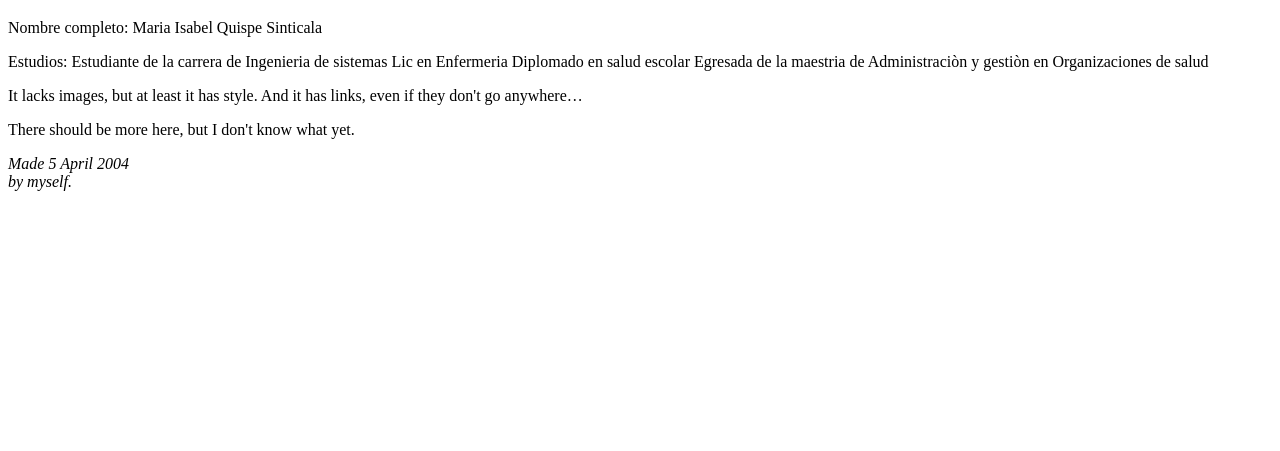
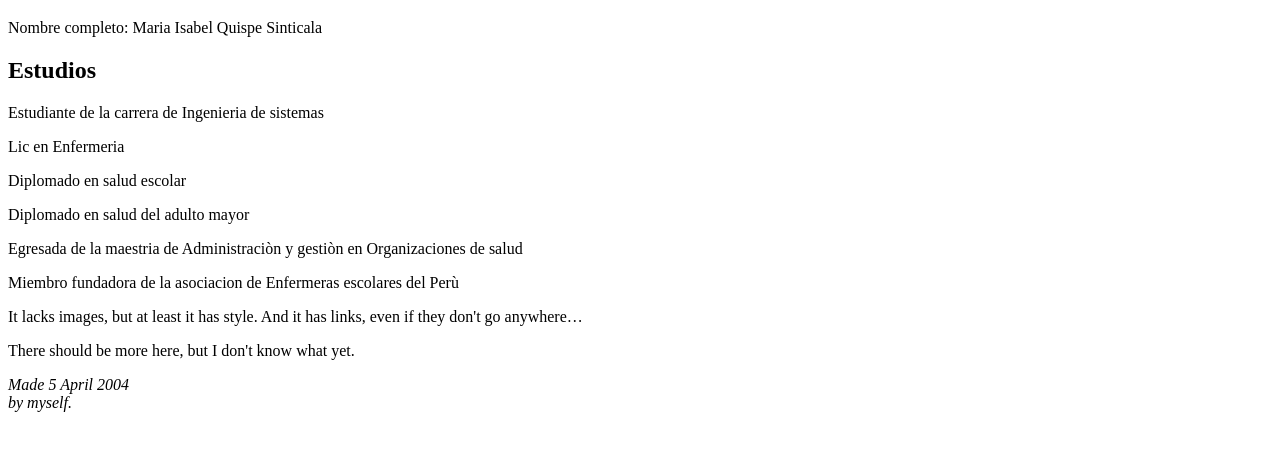
Before and after one commit to mquispesin-456/IDWeb-Isabel-Quispe, a plain HTML site: page Lab01/author.html in a window 1280 px wide. Shown: the part 61-512 px from the top of the page. Drawn offline with Linux system fonts and the light colour scheme.

Commit message:
Edicion de author.html

```diff
--- a/Lab01/author.html
+++ b/Lab01/author.html
@@ -9,12 +9,14 @@
 
 <p>Nombre completo:
     Maria Isabel Quispe Sinticala
-</p>Estudios: Estudiante de la carrera de Ingenieria de sistemas
-Lic en Enfermeria
-Diplomado en salud escolar
-Egresada de la maestria de Administraciòn y gestiòn en Organizaciones de salud
-
-<p></p>
+<h2>Estudios</h2>
+<p>Estudiante de la carrera de Ingenieria de sistemas</p>
+<p>Lic en Enfermeria </p>
+<p>Diplomado en salud escolar</p>
+<p>Diplomado en salud del adulto mayor</p>
+<p>Egresada de la maestria de Administraciòn y gestiòn en Organizaciones de salud
+<p>Miembro fundadora de la asociacion de Enfermeras escolares del Perù
+</p>
 
 
 <p>It lacks images, but at least it has style.
```
Also changed, not shown: Lab01/index.html (+1 -1 lines).
